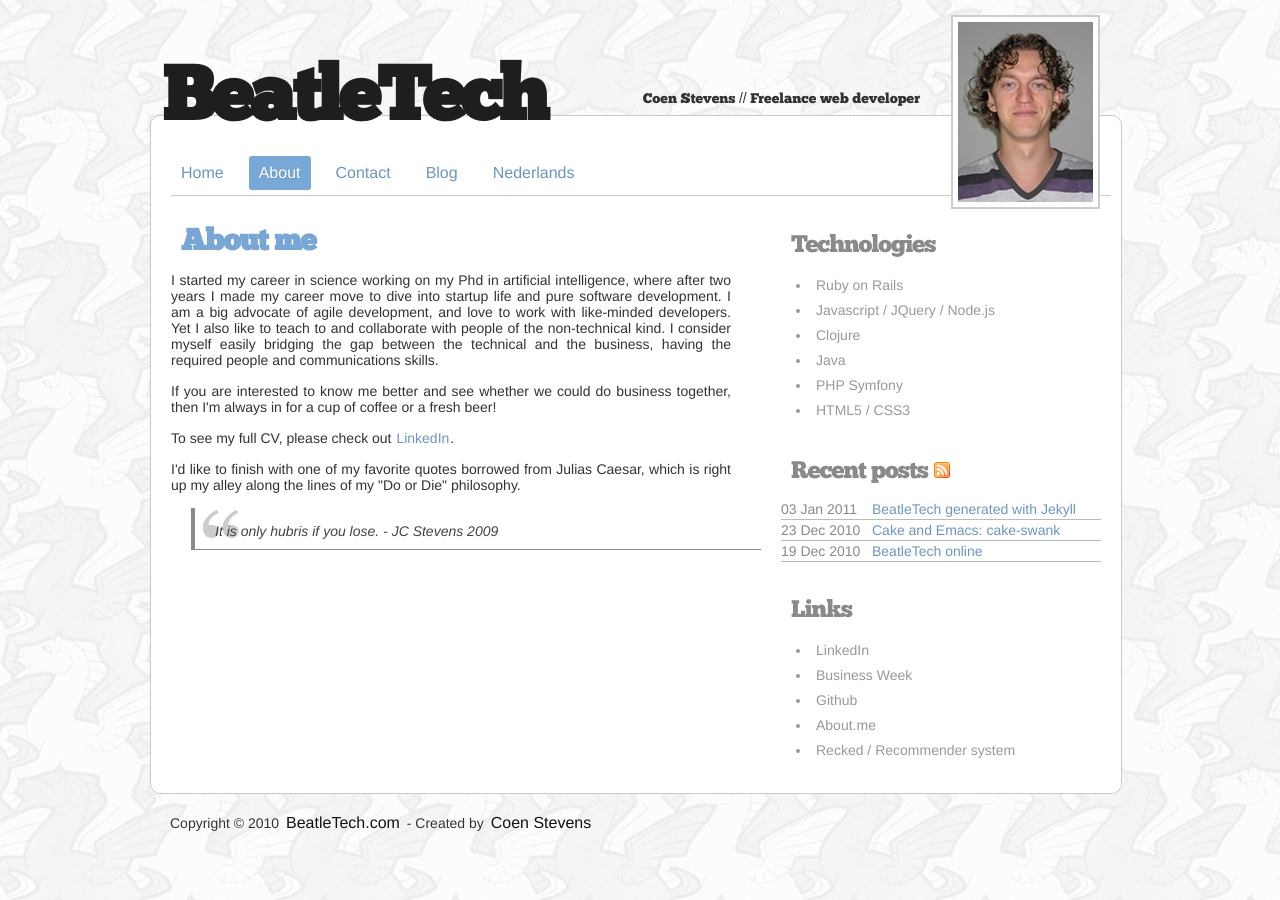
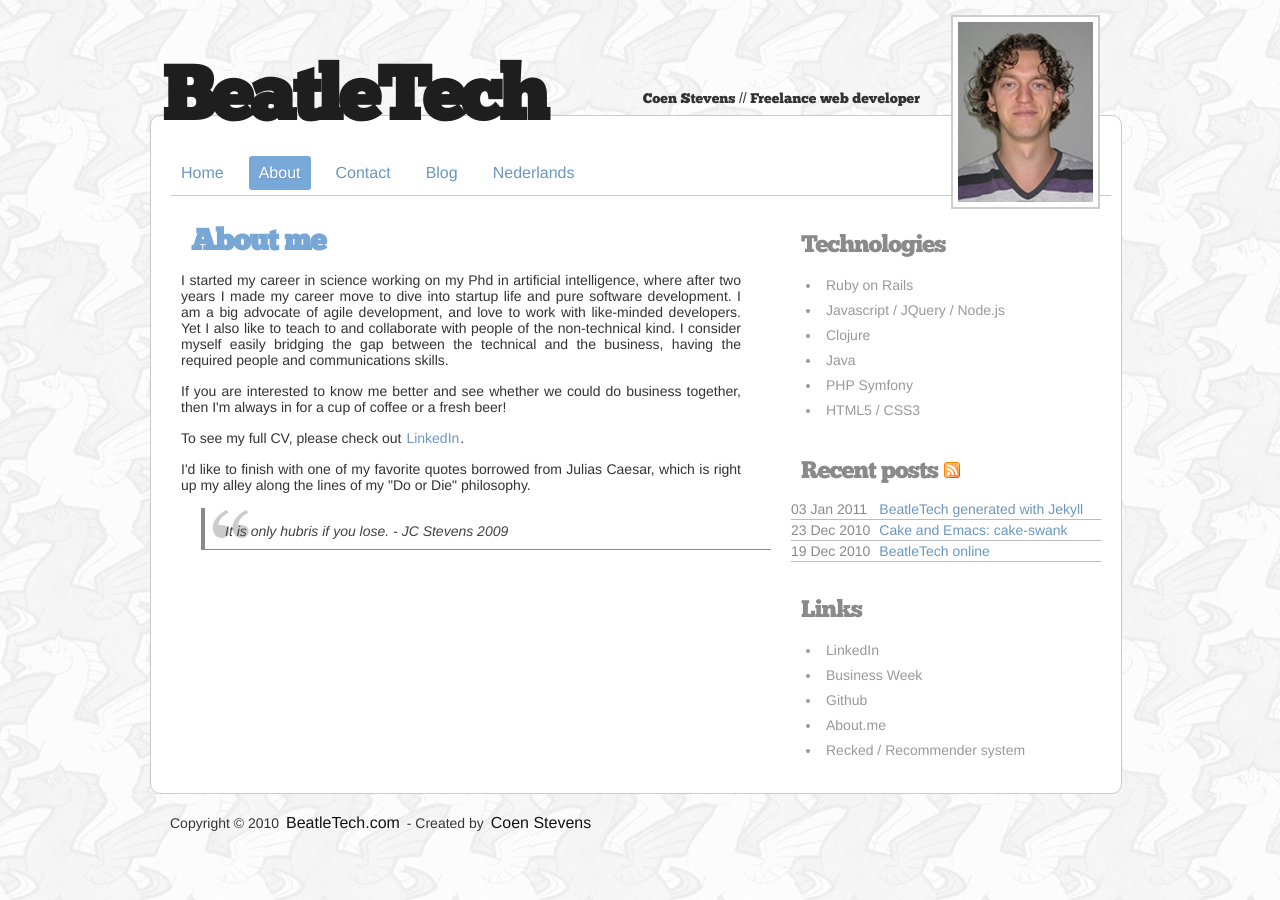
Before and after one commit to beatlevic/beatletech, a Jekyll site: the page built from about.html, in a window 1280 px wide. Built offline with Jekyll 4.4.1, drawn with Linux system fonts in a browser that asks for light colours; nearby versions of some CDN libraries; Markdown is read by kramdown in place of the engine named in the settings; comment, search, counter and statistics services are not loaded.

Commit message:
Add left margin to main text

```diff
--- a/css/960.css
+++ b/css/960.css
@@ -56,7 +56,7 @@
 /* `Grid >> Children (Alpha ~ First, Omega ~ Last)
 ----------------------------------------------------------------------------------------------------*/
 
-.alpha { margin-left: 0; }
+.alpha { margin-left: 10px; }
 .omega { margin-right: 0; }
 
 /* `Grid >> 12 Columns
@@ -64,7 +64,7 @@
 
 .container_12 .grid_1 { width: 60px; }
 .container_12 .grid_2 { width: 140px; }
-.container_12 .grid_4 { width: 320px; } /* 300 */
+.container_12 .grid_4 { width: 310px; } /* 300 */
 .container_12 .grid_5 { width: 380px; }
 .container_12 .grid_7 { width: 540px; }
 .container_12 .grid_8 { width: 590px; } /* 620 */
```
